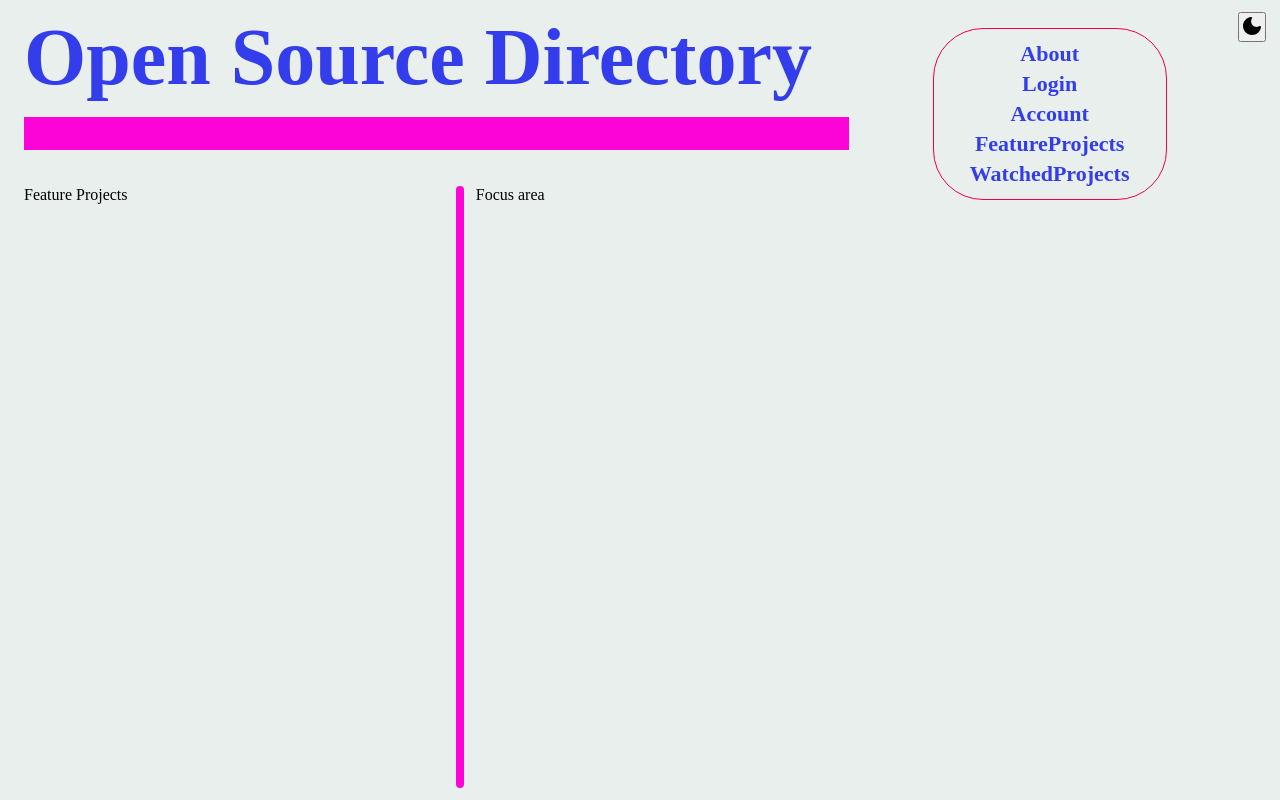
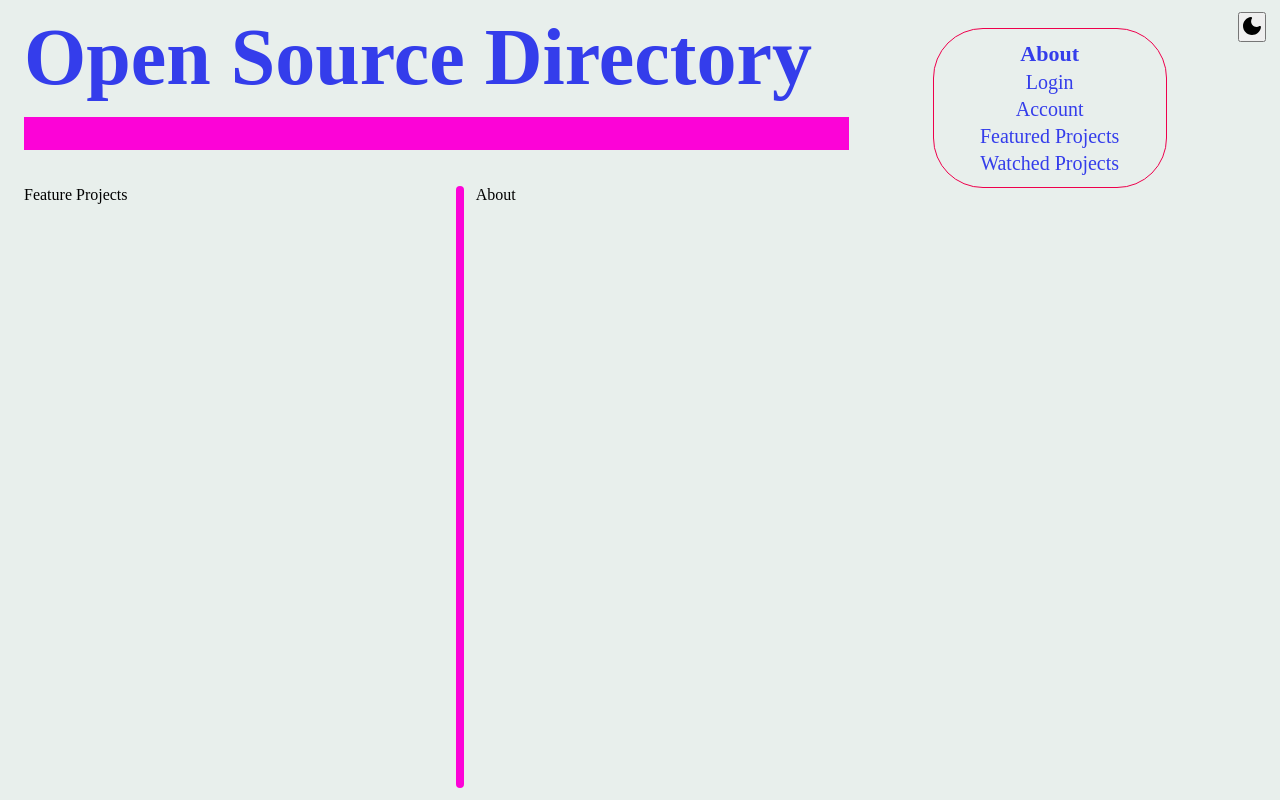
Before and after one commit to OpenSourceDirectory/ProjectSourceIt, a Next.js app in the folder frontend-react/: page / in a window 1280 px wide. Built offline with nearby package versions, Linux system fonts and the light colour scheme.

Commit message:
Have got paging somewhat updating... Yah!

```diff
--- a/frontend-react/src/app/Navigation.tsx
+++ b/frontend-react/src/app/Navigation.tsx
@@ -1,3 +1,4 @@
+import { useState } from 'react';
 import styled from 'styled-components';
 
 const NavigationWrapper = styled.div`
@@ -16,9 +17,9 @@ const NavigationList = styled.ul`
     text-align: center;
 `;
 
-const NavigationItem = styled.div`
-    font-weight: 600;
-    font-size: 22px;
+const NavigationItem = styled.div<{ $isSelected: boolean }>`
+    font-weight: ${p => p.$isSelected ? 600 : 500};
+    font-size: ${p => p.$isSelected ? 22 : 20}px;
     padding: 2px 5px;
     margin-left: auto;
     margin-right: auto;
@@ -35,23 +36,44 @@ export enum FocusAreaTypes {
     About,
     Login,
     Account,
-    FeatureProjects,
+    FeaturedProjects,
     WatchedProjects
 }
 
+export const NavigationItems = [
+    {type: FocusAreaTypes.About, text: 'About'},
+    {type: FocusAreaTypes.Login, text: 'Login'},
+    {type: FocusAreaTypes.Account, text: 'Account'},
+    {type: FocusAreaTypes.FeaturedProjects, text: 'Featured Projects'},
+    {type: FocusAreaTypes.WatchedProjects, text: 'Watched Projects'}
+]
+
 export const Navigation = ({
-    // focusAreaDisplay,
-    // setFocusAreaDisplay
+    focusAreaDisplay,
+    setFocusAreaDisplay
 }:{
-    // focusAreaDisplay: FocusAreaTypes;
-    // setFocusAreaDisplay: (type: FocusAreaTypes) => void;
+    focusAreaDisplay: FocusAreaTypes;
+    setFocusAreaDisplay: (type: FocusAreaTypes) => void;
 }) => {
-    const options = Object.values(FocusAreaTypes).filter((t: any) => typeof t === 'string' || t instanceof String);
+    const [selectedPage, setSelectedPage] = useState<FocusAreaTypes>(FocusAreaTypes.About);
+
+    const handleNavigationClick = (item: FocusAreaTypes) => {
+        setSelectedPage(item);
+        setFocusAreaDisplay(item);
+    }
 
     return (
         <NavigationWrapper>
             <NavigationList>
-                {options.map(o => <NavigationItem>{o}</NavigationItem>)}
+                {NavigationItems.map(i => {
+                    return (
+                        <NavigationItem
+                            $isSelected={selectedPage === i.type}
+                            onClick={() => handleNavigationClick(i.type)}>
+                            {i.text}
+                        </NavigationItem>
+                    )
+                })}
             </NavigationList>
         </NavigationWrapper>
     )
--- a/frontend-react/src/app/PageLayout.tsx
+++ b/frontend-react/src/app/PageLayout.tsx
@@ -1,8 +1,9 @@
 import styled, { ThemeProvider } from 'styled-components';
 import { Title } from './components/Title';
 import { IPallet } from './styles/ColorPallet';
-import { Navigation } from './Navigation';
+import { FocusAreaTypes, Navigation, NavigationItems } from './Navigation';
 import ToggleButton from './components/ToggleButton';
+import { useState } from 'react';
 
 const PageLayoutWrapper = styled.div`
     height: 100%;
@@ -40,6 +41,8 @@ export const PageLayout = ({
 }:{
     theme: IPallet, toggleTheme: () => void
 }) => {
+    const [focusArea, setFocusArea] = useState<FocusAreaTypes>(FocusAreaTypes.About);
+
     return (
         <ThemeProvider theme={theme}>
             <PageLayoutWrapper>
@@ -49,7 +52,7 @@ export const PageLayout = ({
                         </Column>
 
                         <Column $widthPerc={30}>
-                            <Navigation />
+                            <Navigation focusAreaDisplay={focusArea} setFocusAreaDisplay={setFocusArea} />
                         </Column>
 
                         <ToggleButton themeType={theme.type} toggleTheme={toggleTheme} />
@@ -63,7 +66,7 @@ export const PageLayout = ({
                         <div style={{ backgroundColor: theme.secondary, width: '8px', borderRadius: '4px' }} />
 
                         <Column $widthPerc={65}>
-                            {'Focus area'}
+                            {NavigationItems[focusArea].text}
                         </Column>
 
                     </BottomRow>
```
